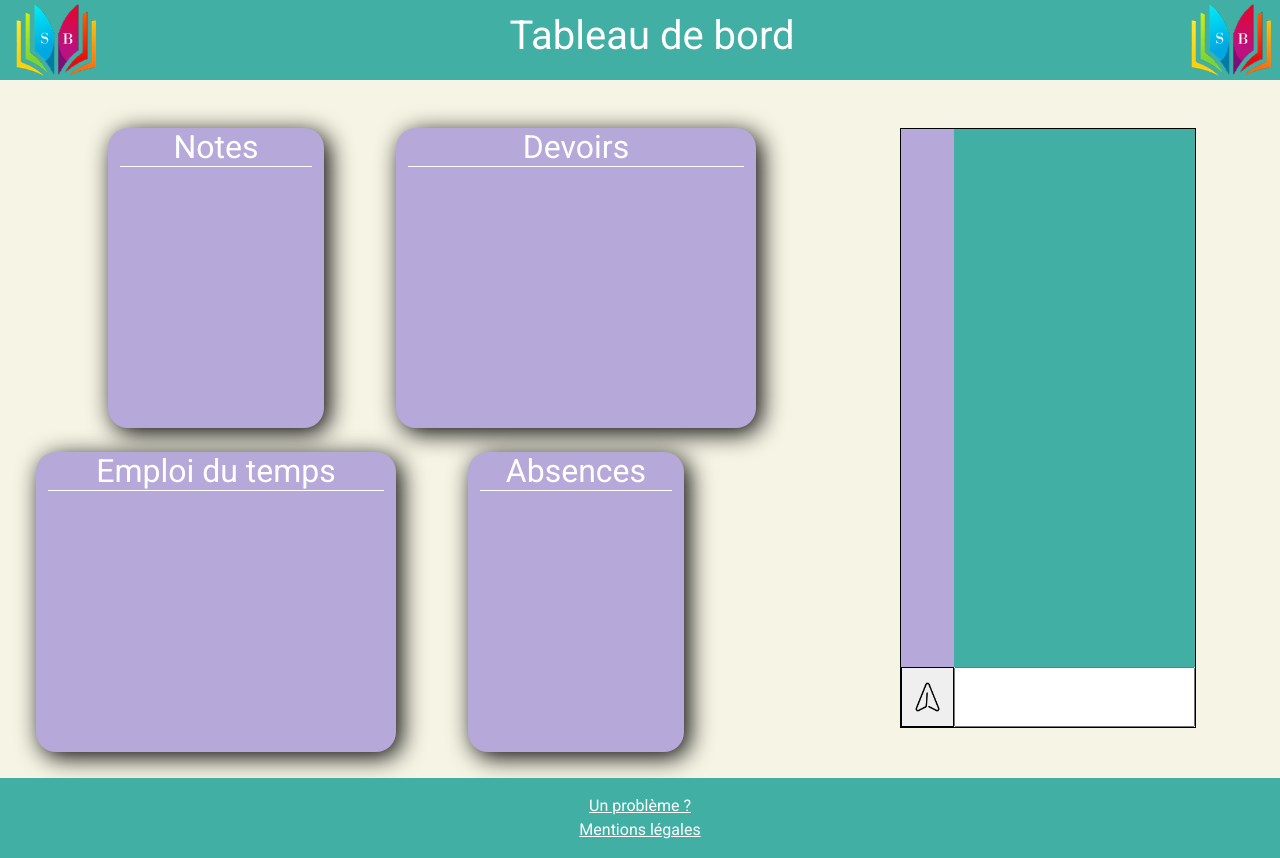
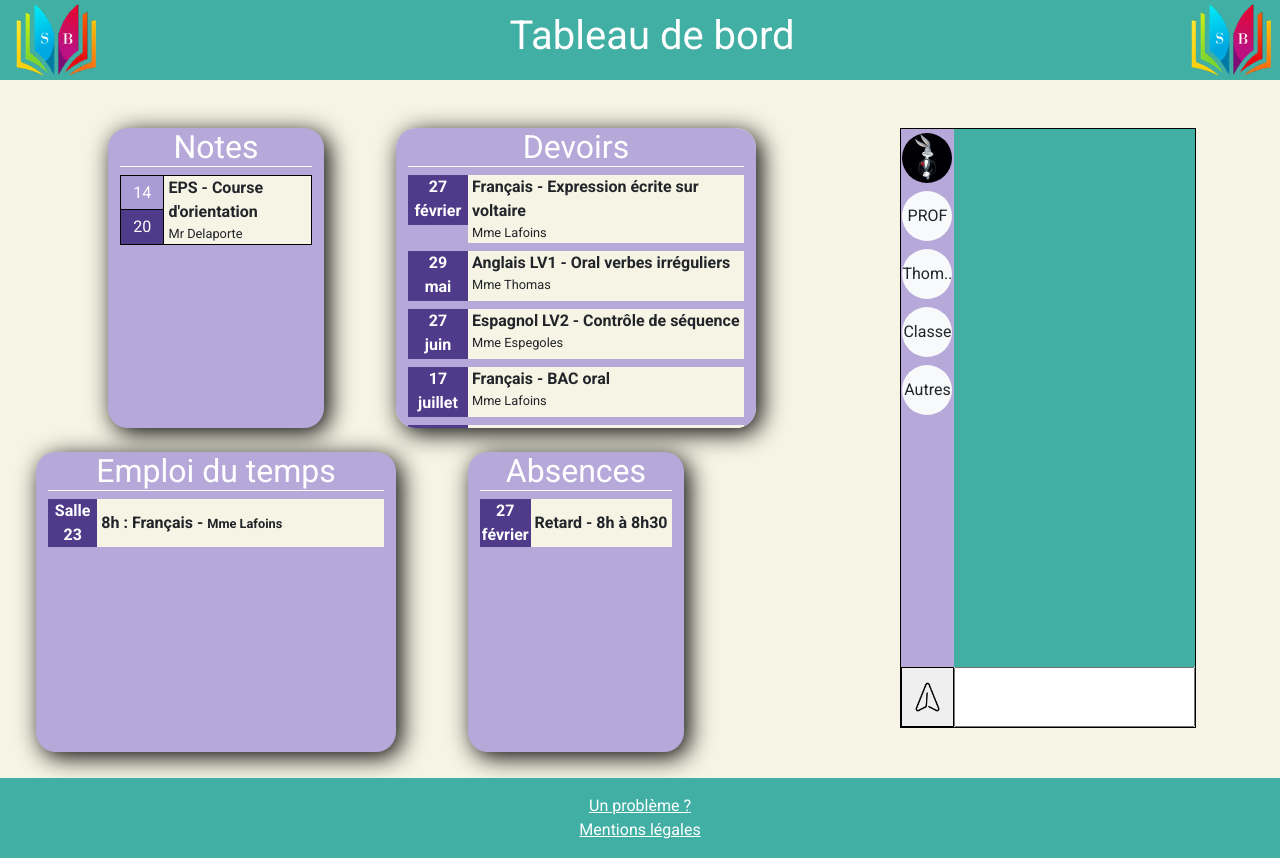
Before and after one commit to GuillaumeDavid23/Student-s-Books, a PHP site: page / in a window 1280 px wide. Run offline with PHP 8.4, Linux system fonts and the light colour scheme.

Commit message:
Index v2

```diff
--- a/assets/css/dash.css
+++ b/assets/css/dash.css
@@ -1,3 +1,9 @@
+::-webkit-scrollbar {
+    width: 0px;
+    height: 0px;
+}
+
+
 body, html{
     background-color: #F6F4E4;
     height: 100%;
@@ -31,12 +37,20 @@ footer{
     background-color: #B6A9DA;
     border-radius: 20px;
     box-shadow: 5px 5px 25px black;
+    overflow: scroll;
+    overflow-x: hidden;
 }
 
 h2{
     text-align: center;
     color: white;
     border-bottom: 1px solid white;
+    transition: 0.3s;
+}
+h2:hover{
+    color: #41AFA4;
+    border-bottom: 1px solid #41AFA4;
+    transition: 0.5s;
 }
 #topChat{
     background-color: #41AFA4;
@@ -68,3 +82,39 @@ h2{
 #chatBloc{
     border : 1px solid black
 }
+.noteEl{
+    border: 1px solid black;
+}
+.notationBloc{
+    width: 30%;
+    border-right: 1px solid black;
+}
+#notation{
+    height: 50%;
+    text-align: center;
+    background-color: #A99BD4;
+    color: white;
+    border-bottom: 1px solid black;
+}
+#onTwenty{
+    height: 50%;
+    text-align: center;
+    color: white;
+    background-color: #4F3B8A;
+}
+.prof{
+    font-size: 0.8em;
+}
+.bg-egg{
+    background-color: #F6F4E4;
+}
+#hwDate{
+    width: 60px;
+    height: 50px;
+}
+#hwEl{
+    height: 50px;
+}
+.subInfo{
+    background-color: #4F3B8A;
+}
--- a/index.html
+++ b/index.html
@@ -27,38 +27,38 @@
             <h1 class="ms-4 align-self-center text-center">Tableau de bord</h1>
         </header>
         <div class="row justify-content-center w-100">
-            <div class="col-4 navBtnMob">
-                <a href="pages/devoirs.html">
-                    <img src="assets/img/devoirs.webp" class="img-fluid" alt="">
+            <div class="col-4 navBtnMob ">
+                <a href="pages/devoirs.html" class="d-flex justify-content-center">
+                    <img src="assets/img/devoirs.webp" class="img-fluid w-75"  alt="">
                 </a>
             </div>
             <div class="col-4 offset-1 navBtnMob">
-                <a href="pages/note.html">
-                    <img src="assets/img/LogoNote.webp" class="img-fluid" alt="">
+                <a href="pages/note.html" class="d-flex justify-content-center">
+                    <img src="assets/img/LogoNote.webp" class="img-fluid w-75"  alt="">
                 </a>
             </div>
-            <div class="col-4 mt-4 navBtnMob">
-                <a href="pages/edt.html">
-                    <img src="assets/img/Edt.webp" class="img-fluid" alt="">
+            <div class="col-4 mt-5 navBtnMob">
+                <a href="pages/edt.html" class="d-flex justify-content-center">
+                    <img src="assets/img/Edt.webp" class="img-fluid w-75"  alt="">
                 </a>
             </div>
-            <div class="col-4 mt-4  offset-1 navBtnMob">
-                <a href="pages/absences.html">
-                    <img src="assets/img/absences.webp" class="img-fluid" alt="">
+            <div class="col-4 mt-5  offset-1 navBtnMob">
+                <a href="pages/absences.html" class="d-flex justify-content-center">
+                    <img src="assets/img/absences.webp" class="img-fluid w-75"  alt="">
                 </a>
             </div>
-            <div class="col-4 mt-4 navBtnMob ">
-                <a href="pages/agenda.html">
-                    <img src="assets/img/agenda.png" class="img-fluid" alt="">
+            <div class="col-4 mt-5 navBtnMob ">
+                <a href="pages/agenda.html" class="d-flex justify-content-center">
+                    <img src="assets/img/agenda.png" class="img-fluid w-75"  alt="">
                 </a>
             </div>
-            <div class="col-4 mt-4 offset-1 navBtnMob">
-                <a href="pages/tchat.html">
-                    <img src="assets/img/message.png" class="img-fluid" alt="">
+            <div class="col-4 mt-5 offset-1 navBtnMob">
+                <a href="pages/tchat.html" class="d-flex justify-content-center">
+                    <img src="assets/img/message.png" class="img-fluid w-75"  alt="">
                 </a>
             </div>
         </div>
-        <footer class="d-flex flex-column justify-content-center align-items-center">
+        <footer class="d-flex flex-column justify-content-center align-items-center position-fixed bottom-0">
             <a href="pages/mention.html" class="text-white " data-bs-toggle="modal" data-bs-target="#exampleModal">Un
                 problème ?</a>
             <a href="pages/mention.html" class="text-white">Mentions légales</a>
@@ -83,29 +83,123 @@
             <div class="row h-100 w-75 ">
                 <div class="row w-100 h-50">
                     <div class="offset-1 col-3 h-100 resumeBloc">
-                        <h2>Notes</h2>
+                        <a href="pages/note.html" class="text-decoration-none">
+                            <h2>Notes</h2>
+                        </a>
+
                         <div id="noteBloc">
-
+                            <div class="noteEl d-flex w-100 mb-2">
+                                <div class="notationBloc">
+                                    <div id="notation" class="d-flex justify-content-center align-items-center">14</div>
+                                    <div id="onTwenty" class="d-flex justify-content-center align-items-center">20</div>
+                                </div>
+                                <div class="ps-1 bg-egg" id="infoNote">
+                                    <div id="noteMatter" class="fw-bold">EPS - Course d'orientation</div>
+                                    <div id="noteProf" class="prof">Mr Delaporte</div>
+                                </div>
+                            </div>
                         </div>
                     </div>
                     <div class="offset-1 col-5 h-100 resumeBloc">
-                        <h2>Devoirs</h2>
+                        <a href="pages/devoirs.html" class="text-decoration-none">
+                            <h2>Devoirs</h2>
+                        </a>
+
                         <div id="homeworkBloc">
-
+                            <div class="hwEl d-flex w-100 mb-2">
+                                <div class="hwDateBloc h-100">
+                                    <div id="hwDate" class="text-center fw-bold text-white subInfo">27 <br> février</div>
+                                </div>
+                                <div class="ps-1 w-100 bg-egg">
+                                    <div id="hwMatter" class="fw-bold">Français - Expression écrite sur voltaire</div>
+                                    <div id="hwProf" class="prof">Mme Lafoins</div>
+                                </div>
+                            </div>
+                            <div class="hwEl d-flex w-100 mb-2">
+                                <div class="hwDateBloc h-100">
+                                    <div id="hwDate" class="text-center fw-bold text-white subInfo">29 <br> mai</div>
+                                </div>
+                                <div class="ps-1 w-100 bg-egg">
+                                    <div id="hwMatter" class="fw-bold">Anglais LV1  - Oral verbes irréguliers</div>
+                                    <div id="hwProf" class="prof">Mme Thomas</div>
+                                </div>
+                            </div>
+                            <div class="hwEl d-flex w-100 mb-2">
+                                <div class="hwDateBloc h-100">
+                                    <div id="hwDate" class="text-center fw-bold text-white subInfo">27 <br> juin</div>
+                                </div>
+                                <div class="ps-1 w-100 bg-egg">
+                                    <div id="hwMatter" class="fw-bold">Espagnol LV2 - Contrôle de séquence</div>
+                                    <div id="hwProf" class="prof">Mme Espegoles</div>
+                                </div>
+                            </div>
+                            <div class="hwEl d-flex w-100 mb-2">
+                                <div class="hwDateBloc h-100">
+                                    <div id="hwDate" class="text-center fw-bold text-white subInfo">17 <br> juillet</div>
+                                </div>
+                                <div class="ps-1 w-100 bg-egg">
+                                    <div id="hwMatter" class="fw-bold">Français - BAC oral</div>
+                                    <div id="hwProf" class="prof">Mme Lafoins</div>
+                                </div>
+                            </div>
+                            <div class="hwEl d-flex w-100 mb-2">
+                                <div class="hwDateBloc h-100">
+                                    <div id="hwDate" class="text-center fw-bold text-white subInfo">27 <br> Juillet</div>
+                                </div>
+                                <div class="ps-1 w-100 bg-egg">
+                                    <div id="hwMatter" class="fw-bold">Math  - Table de multiplication</div>
+                                    <div id="hwProf" class="prof">Mr Dieu</div>
+                                </div>
+                            </div>
+                            <div class="hwEl d-flex w-100 mb-2">
+                                <div class="hwDateBloc h-100">
+                                    <div id="hwDate" class="text-center fw-bold text-white subInfo">21 <br> Août</div>
+                                </div>
+                                <div class="ps-1 w-100 bg-egg">
+                                    <div id="hwMatter" class="fw-bold">Latin - DS sur la partie 2</div>
+                                    <div id="hwProf" class="prof">Mr Stuff</div>
+                                </div>
+                            </div>
                         </div>
                     </div>
                 </div>
                 <div class="row w-100 h-50 mt-4">
                     <div class="col-5 h-100 resumeBloc">
-                        <h2>Emploi du temps</h2>
+                        <a href="pages/edt.html" class="text-decoration-none">
+                            <h2>Emploi du temps</h2>
+                        </a>
+
                         <div id="edtBloc">
-
+                            <div class="edtEl d-flex w-100 mb-2">
+                                <div class="edtDateBloc h-100">
+                                    <div id="edtLocal" class="text-center fw-bold text-white subInfo">Salle 23</div>
+                                </div>
+                                <div class="ps-1 w-100 bg-egg d-flex align-items-center">
+                                    <div id="infoBloc" class="fw-bold">
+                                        <span id="hours">8h :</span>
+                                        <span id="edtMatter">Français - </span>
+                                        <span id="edtProf" class="prof">Mme Lafoins</span>
+                                    </div>
+                                </div>
+                            </div>
                         </div>
                     </div>
                     <div class="offset-1 col-3 h-100 resumeBloc">
-                        <h2>Absences</h2>
+                        <a href="pages/absences.html" class="text-decoration-none">
+                            <h2>Absences</h2>
+                        </a>
+
                         <div id="absentBloc">
-
+                            <div class="absentEl d-flex w-100 mb-2">
+                                <div class="absentDateBloc">
+                                    <div id="absentBloc" class="text-center fw-bold text-white subInfo">27 février</div>
+                                </div>
+                                <div class="ps-1 w-100 bg-egg d-flex align-items-center">
+                                    <div id="reasonBloc" class="fw-bold">
+                                        <span id="reason">Retard - 8h à 8h30</span>
+                                    </div>
+                                </div>
+                            </div>
                         </div>
                     </div>
                 </div>
@@ -114,8 +208,16 @@
             <div class="row h-100 w-25">
                 <div class="col-12 h-100 p-0" id="chatBloc">
                     <div id="topChat" class="d-flex">
-                        <div id="chatContact">
-
+                        <div id="chatContact" class="d-flex flex-column align-items-center pt-1">
+                            <img src="assets/img/avatar.jpg" class="img-fluid rounded-circle" width="50" alt="Avatar">
+                            <div class="rounded-circle bg-light mt-2 d-flex justify-content-md-center align-items-center"
+                                style="width: 50px; height: 50px;">PROF</div>
+                            <div class="rounded-circle bg-light mt-2 d-flex justify-content-md-center align-items-center"
+                                style="width: 50px; height: 50px;">Thom..</div>
+                            <div class="rounded-circle bg-light mt-2 d-flex justify-content-md-center align-items-center"
+                                style="width: 50px; height: 50px;">Classe</div>
+                            <div class="rounded-circle bg-light mt-2 d-flex justify-content-md-center align-items-center"
+                                style="width: 50px; height: 50px;">Autres</div>
                         </div>
                         <div id="chatMessage">
 
@@ -124,7 +226,8 @@
                     <div id="chatBar" class="d-flex">
                         <div id="chatBtnBloc">
                             <button id="chatBtnSend">
-                                <img src="assets/img/envoie.png" alt="Bouton enoyer un message dans le tchat" class="img-fluid w-75">
+                                <img src="assets/img/envoie.png" alt="Bouton enoyer un message dans le tchat"
+                                    class="img-fluid w-75">
                             </button>
                         </div>
                         <textarea type="text" name="" id="chatInput"></textarea>
@@ -158,7 +261,7 @@
                 </div>
                 <div class="modal-footer">
                     <button type="button" class="btn btn-secondary" data-bs-dismiss="modal">Annuler</button>
-                    <button type="button" class="btn btn-primary">Envoyer</button>
+                    <button type="button" class="btn btn-info text-white">Envoyer</button>
                 </div>
             </div>
         </div>
```
Also changed, not shown: pages/devoirs.html (+31 -1 lines), assets/img/avatar.jpg (added), assets/img/backward.png (added).
